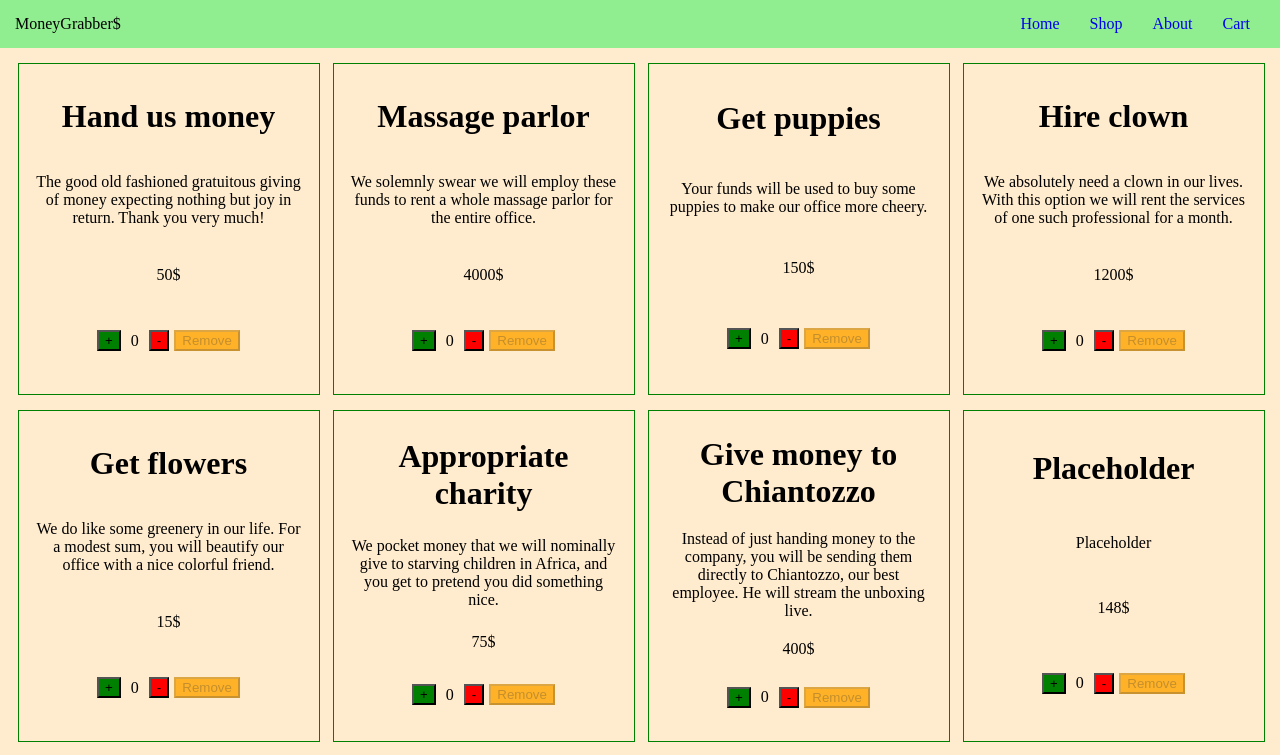
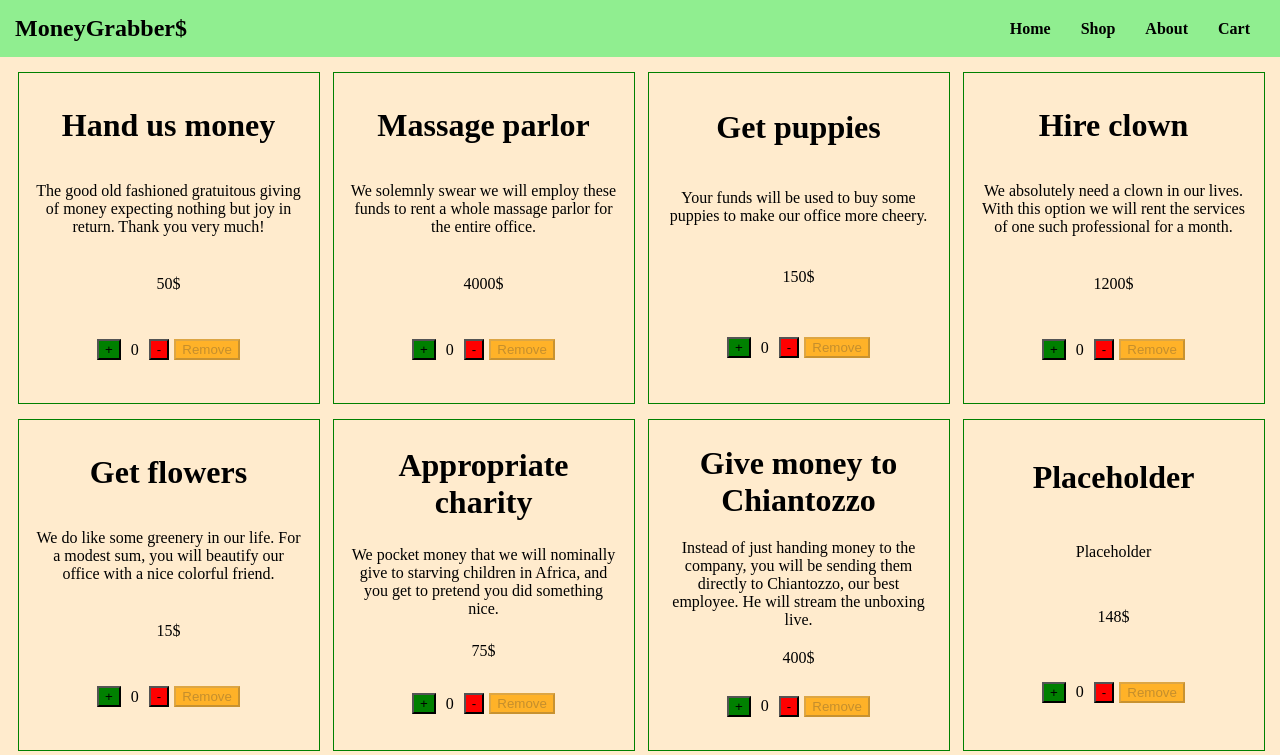
Before and after one commit to Osserc/shopping-cart, a React (Create React App) app: page /shop in a window 1280 px wide. Shown: the top 755 px of the page. Built offline with nearby package versions, Linux system fonts and the light colour scheme.

Commit message:
Add total count and styling to links to make them stand out

```diff
--- a/src/App.css
+++ b/src/App.css
@@ -88,6 +88,24 @@ body {
   margin-bottom: 15px;
 }
 
+.t-bold {
+  font-weight: bold;
+}
+
+.box {
+  border: 1px solid goldenrod;
+}
+
+/* base config */
+
+html, body, #root {
+  width: 100%;
+  background-color: blanchedalmond;
+  box-sizing: border-box;
+}
+
+/* CSS proper */
+
 .card {
   background-color: blanchedalmond;
   border: 1px solid green;
@@ -118,20 +136,6 @@ body {
   background-color: yellow;
 }
 
-.box {
-  border: 1px solid goldenrod;
-}
-
-/* base config */
-
-html, body, #root {
-  width: 100%;
-  background-color: blanchedalmond;
-  box-sizing: border-box;
-}
-
-/* CSS proper */
-
 :disabled {
   opacity: 0.8;
 }
@@ -161,6 +165,15 @@ nav ul li {
   gap: 15px;
 }
 
+a {
+  color: black;
+  font-weight: bold;
+}
+
+.counter {
+  text-decoration: underline;
+}
+
 @media (max-width: 500px) {
   nav {
     flex-direction: column;
--- a/src/components/Cart.js
+++ b/src/components/Cart.js
@@ -2,8 +2,13 @@ import { OrderButton } from './OrderButton'
 
 function Cart(props) {
     function thanks(event) {
-        alert('Thanks for giving us your money!')
+        alert('Thanks for giving us your money! We will thoroughly enjoy your ' + calcTotal() + ' dollars!')
         props.handleCart(event)
+    }
+
+    function calcTotal() {
+        let total = props.cart.reduce((pV, cV) => pV + (cV.product.price * cV.quantity), 0)
+        return total
     }
 
     return (
@@ -23,7 +28,10 @@ function Cart(props) {
             })}
             </div>
             {props.cart.length > 0 ?
-            <button className='btn-generic w-fit m-auto' data-action='clear' onClick={thanks}>Checkout</button>
+            <div className='flex flex-c justify-center align-center gap-5'>
+                <div><span className='t-bold'>Total</span>: {calcTotal()} $</div>
+                <button className='btn-generic w-fit' data-action='clear' onClick={thanks}>Checkout</button>
+            </div>
             :
             <div className='flex m-auto'>You have no products in your cart. Come on, gives us some money!</div>}
         </div>
--- a/src/components/Navbar.js
+++ b/src/components/Navbar.js
@@ -3,7 +3,7 @@ import { Link } from 'react-router-dom'
 function Navbar(props) {
     return (
         <nav className="flex space-between align-center gap-15 p-15 mb-15">
-            <div>MoneyGrabber$</div>
+            <h1 className='m-0'>MoneyGrabber$</h1>
             <ul className="flex">
                 <Link to="">
                     <li>Home</li>
@@ -15,7 +15,7 @@ function Navbar(props) {
                     <li>About</li>
                 </Link>
                 <Link to="cart">
-                    <li>{props.itemsCount} Cart</li>
+                    <li><span className='counter'>{props.itemsCount}</span> Cart</li>
                 </Link>
             </ul>
         </nav>
```
